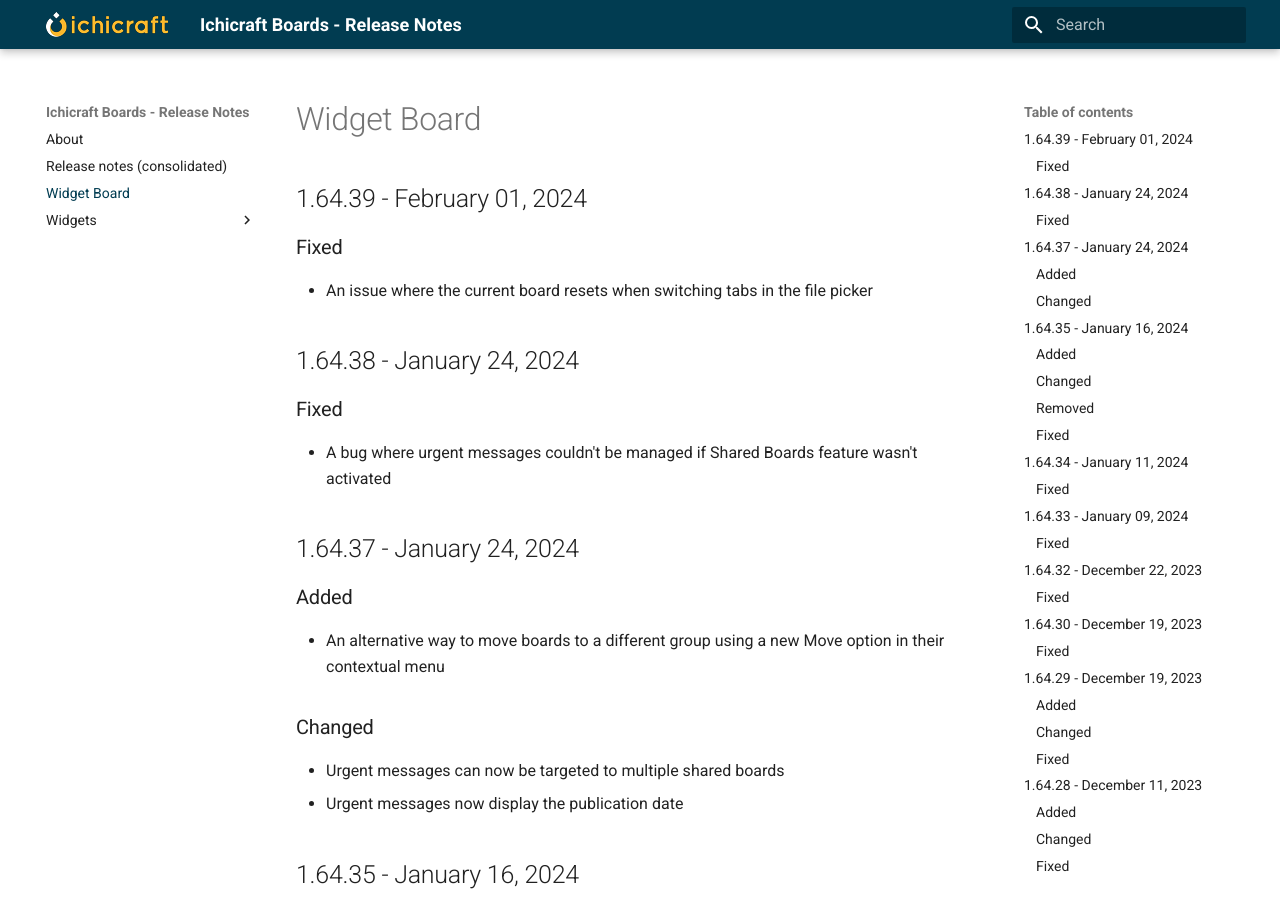
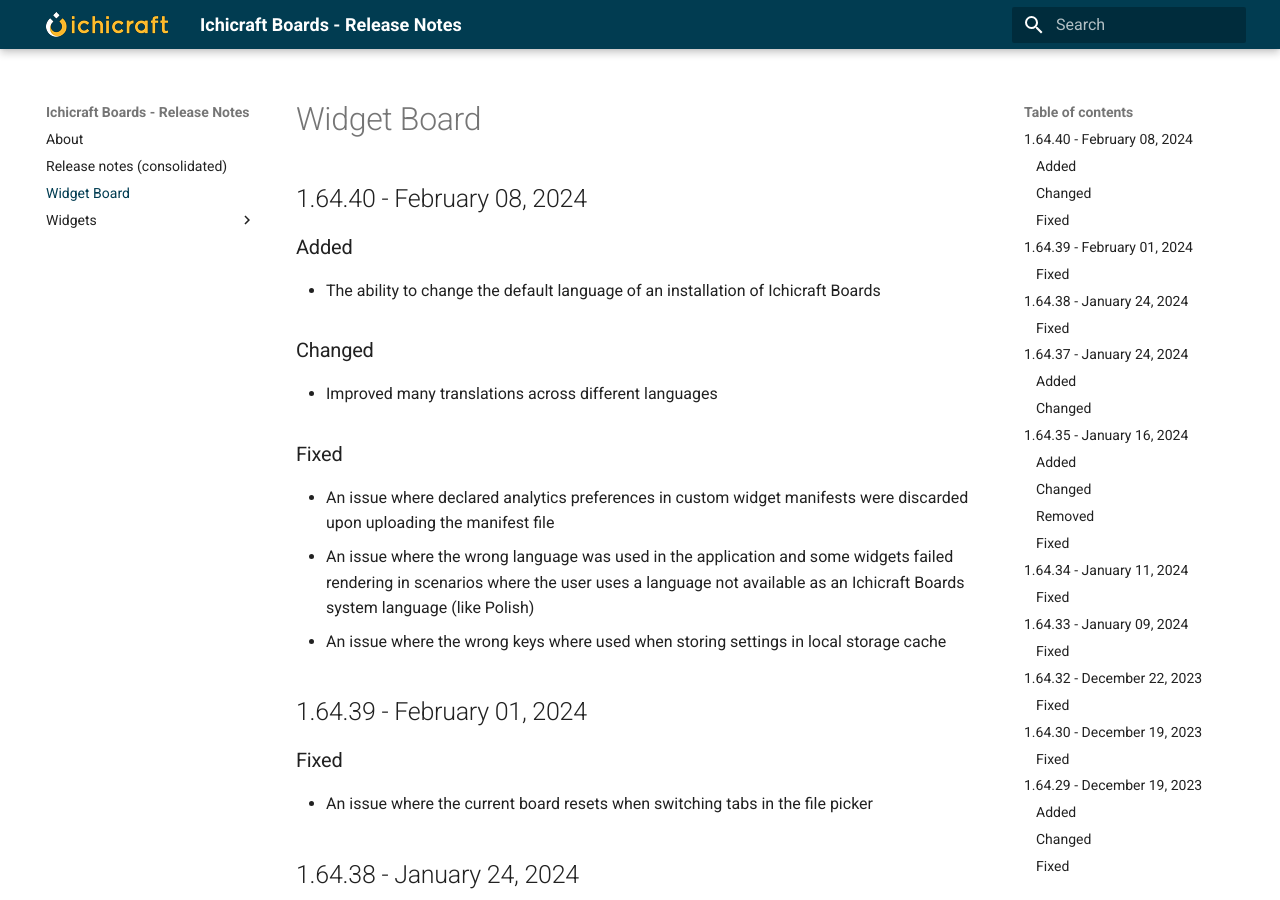
Before and after one commit to ichicraft/widgets-docs, an MkDocs documentation site: the page built from docs/Widget Board.md, in a window 1280 px wide and 900 px high. Built offline with MkDocs 1.6.1 and Material for MkDocs 9.7.7, drawn with Linux system fonts in a browser that asks for light colours.

```diff
--- a/docs/Widget Board.md
+++ b/docs/Widget Board.md
@@ -1,3 +1,16 @@
+## 1.64.40 - February 08, 2024
+
+### Added
+- The ability to change the default language of an installation of Ichicraft Boards
+
+### Changed
+- Improved many translations across different languages
+
+### Fixed
+- An issue where declared analytics preferences in custom widget manifests were discarded upon  uploading the manifest file
+- An issue where the wrong language was used in the application and some widgets failed rendering in scenarios where the user uses a language not available as an Ichicraft Boards system language (like Polish)
+- An issue where the wrong keys where used when storing settings in local storage cache
+
 ## 1.64.39 - February 01, 2024
 
 ### Fixed
```
Also changed, not shown: docs/Release-notes-(consolidated).md (+13 -0 lines).
